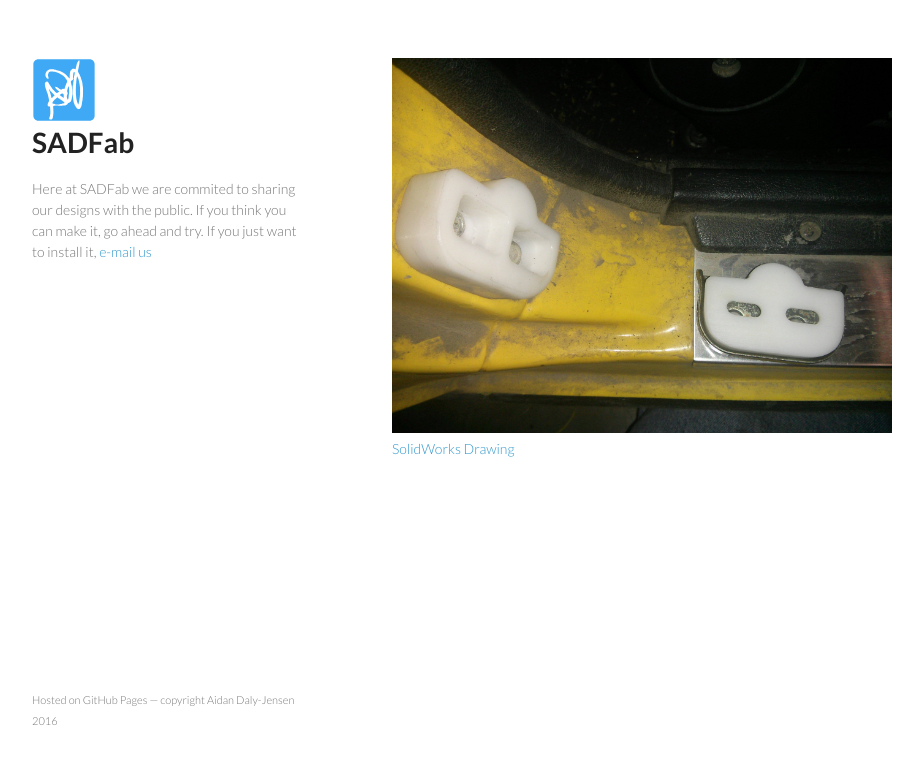
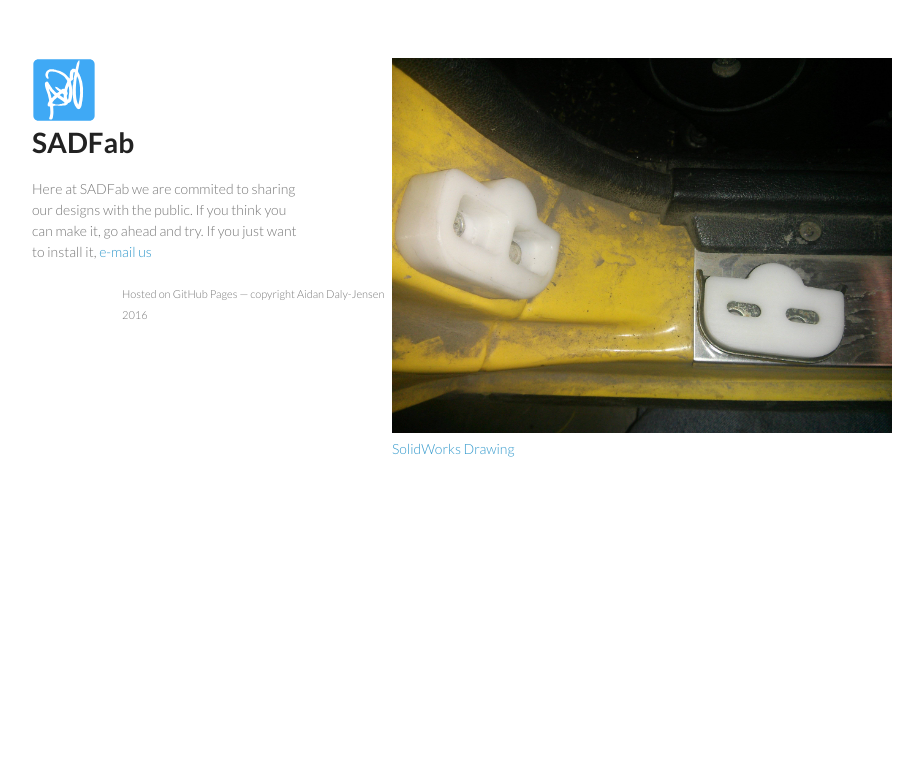
Before and after one commit to sadfab/sadfab.github.io, a PHP site: page /opensource.html in a window 1280 px wide. Shown: the top 764 px of the page, without its empty margins (178-1101 px from the left). Run offline with PHP 8.4, Linux system fonts and the light colour scheme.

Commit message:
adding opensource

```diff
--- a/stylesheets/styles.css
+++ b/stylesheets/styles.css
@@ -181,8 +181,8 @@ hr {
 
 footer {
   width:270px;
-  float:left;
-  position:fixed;
+  float:right;
+  */position:fixed;*/
   bottom:50px;
 }
 
```
